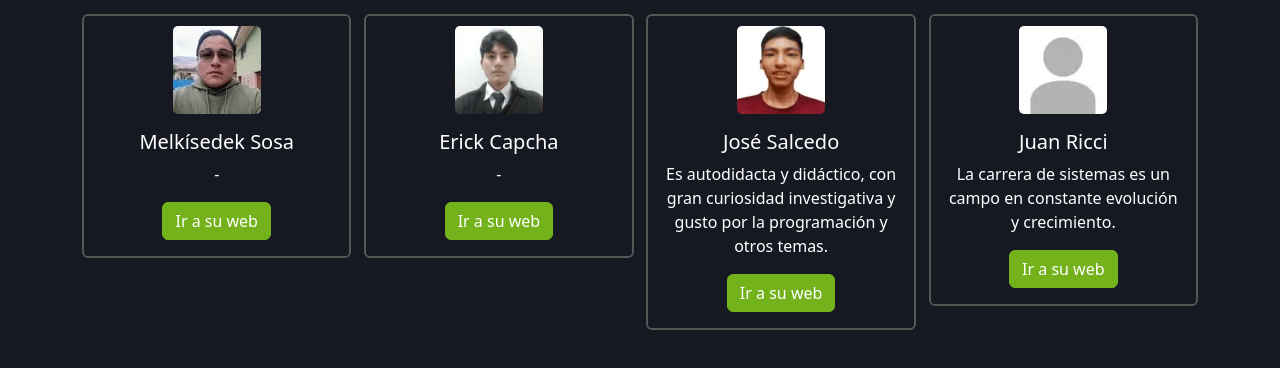
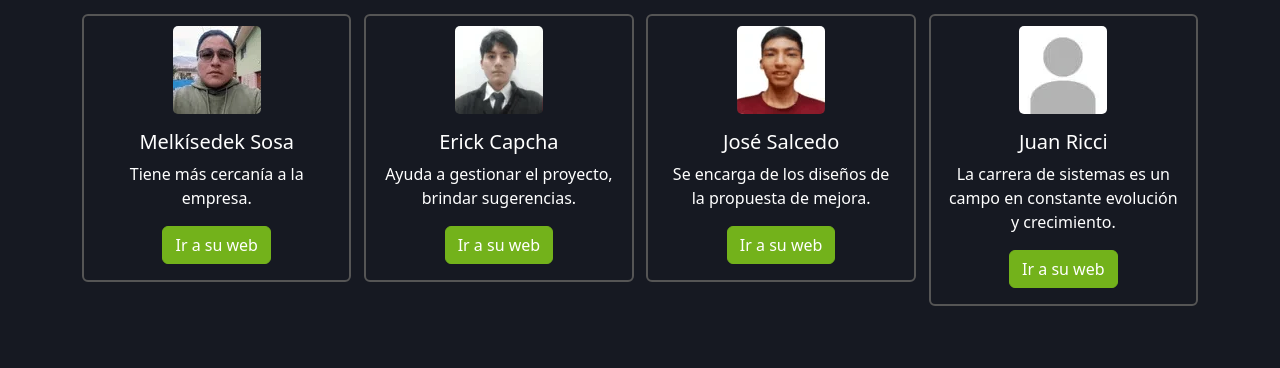
Before and after one commit to jose-salcedo-p/web-grupal, a plain HTML site: page index.html in a window 1280 px wide. Shown: the part 146-514 px from the top of the page. Drawn offline with Linux system fonts and the light colour scheme.

Commit message:
Update index.html

```diff
--- a/index.html
+++ b/index.html
@@ -23,7 +23,7 @@
         <div class="sprite miembro1"></div>
         <div class="card-body">
           <h5 class="card-title">Melkísedek Sosa</h5>
-          <p class="card-text">-</p>
+          <p class="card-text">Tiene más cercanía a la empresa.</p>
           <a href="" class="btn btn-primary" target="_blank">Ir a su web</a>
         </div>
       </div>
@@ -35,7 +35,7 @@
         <div class="sprite miembro2"></div>
         <div class="card-body">
           <h5 class="card-title">Erick Capcha</h5>
-          <p class="card-text">-</p>
+          <p class="card-text">Ayuda a gestionar el proyecto, brindar sugerencias.</p>
           <a href="" class="btn btn-primary" target="_blank">Ir a su web</a>
         </div>
       </div>
@@ -47,7 +47,7 @@
         <div class="sprite miembro3"></div>
         <div class="card-body">
           <h5 class="card-title">José Salcedo</h5>
-          <p class="card-text">Es autodidacta y didáctico, con gran curiosidad investigativa y gusto por la programación y otros temas.</p>
+          <p class="card-text">Se encarga de los diseños de la propuesta de mejora.</p>
           <a href="https://jose-salcedo-p.github.io/ic/index.html" class="btn btn-primary" target="_blank">Ir a su web</a>
         </div>
       </div>
```
